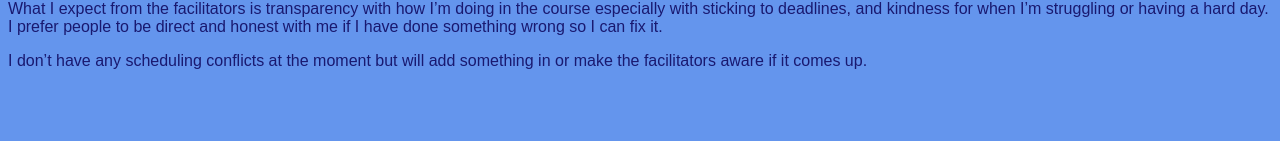
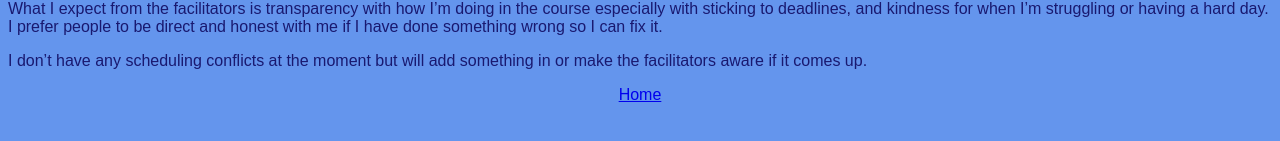
Before and after one commit to caroline-pitcher/caroline-pitcher.github.io, a plain HTML site: page sprint2-cultural.html in a window 1280 px wide. Shown: the part 503-644 px from the top of the page. Drawn offline with Linux system fonts and the light colour scheme.

Commit message:
Add home link to blogs

```diff
--- a/sprint2-cultural.html
+++ b/sprint2-cultural.html
@@ -33,5 +33,8 @@
         <p>
             I don’t have any scheduling conflicts at the moment but will add something in or make the facilitators aware if it comes up.
         </p>
+        <footer>
+            <a href="https://caroline-pitcher.github.io">Home</a>
+        </footer>
     </body>
 </html>
```
Also changed, not shown: sprint1-cultural.html (+3 -0 lines), sprint1_technical.html (+3 -1 lines), sprint2_technical.html (+3 -0 lines).
